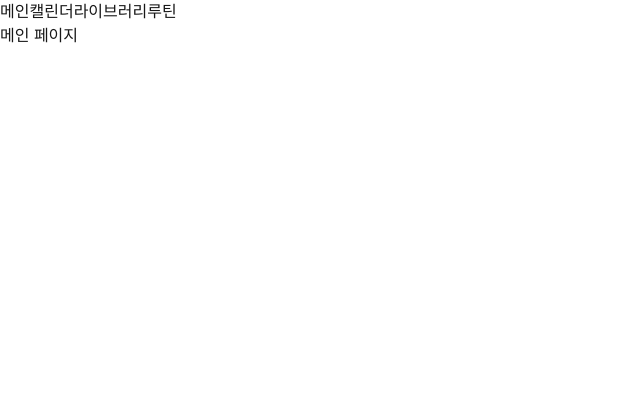
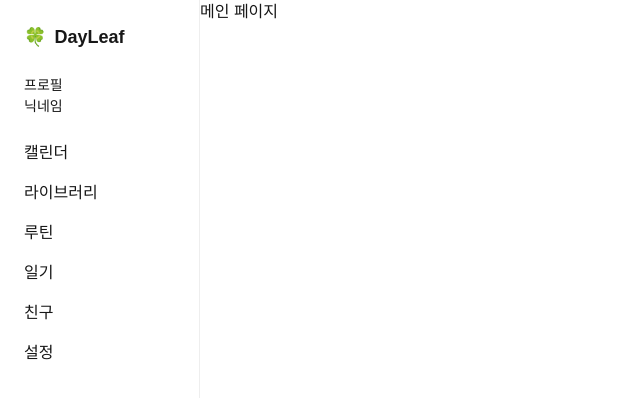
Before and after one commit to Dayleaf/Dayleaf-FE, a Next.js app: page / in a window 1280 px wide. Shown: the top 398 px of the page, without its empty margins (0-640 px from the left). Built offline with nearby package versions, Linux system fonts and the light colour scheme.

Commit message:
:lipstick:design(#5): 전역 사이드바 컴포넌트 추가

```diff
--- a/src/app/layout.tsx
+++ b/src/app/layout.tsx
@@ -1,34 +1,36 @@
-import type { Metadata } from "next";
-import { Geist, Geist_Mono } from "next/font/google";
-import "./globals.css";
-import Navbar from "@/components/layout/Navbar";
+import type { Metadata } from 'next'
+import { Geist, Geist_Mono } from 'next/font/google'
+import './globals.css'
+import Sidebar from '@/components/layout/Sidebar'
 
 const geistSans = Geist({
-  variable: "--font-geist-sans",
-  subsets: ["latin"],
-});
+  variable: '--font-geist-sans',
+  subsets: ['latin'],
+})
 
 const geistMono = Geist_Mono({
-  variable: "--font-geist-mono",
-  subsets: ["latin"],
-});
+  variable: '--font-geist-mono',
+  subsets: ['latin'],
+})
 
 export const metadata: Metadata = {
-  title: "Dayleaf",
-  description: "Dayleaf 프론트 레포지토리입니다.",
-};
+  title: 'Dayleaf',
+  description: 'Dayleaf 프론트 레포지토리입니다.',
+}
 
 export default function RootLayout({
   children,
 }: Readonly<{
-  children: React.ReactNode;
+  children: React.ReactNode
 }>) {
   return (
     <html lang="ko">
-      <body className={`${geistSans.variable} ${geistMono.variable} min-h-full flex flex-col antialiased`}>
-        <Navbar />
-        {children}
+      <body
+        className={`${geistSans.variable} ${geistMono.variable} flex min-h-screen antialiased`}
+      >
+        <Sidebar />
+        <div className="flex-1 flex flex-col">{children}</div>
       </body>
     </html>
-  );
+  )
 }
--- a/src/components/layout/Navbar.tsx
+++ /dev/null
@@ -1,12 +0,0 @@
-import Link from 'next/link'
-
-export default function Navbar() {
-  return (
-    <nav>
-      <Link href="/">메인</Link>
-      <Link href="/calendar">캘린더</Link>
-      <Link href="/library">라이브러리</Link>
-      <Link href="/routine">루틴</Link>
-    </nav>
-  )
-}
--- /dev/null
+++ b/src/components/layout/Sidebar.tsx
@@ -0,0 +1,25 @@
+import Link from 'next/link'
+import styles from './sidebar.module.css'
+
+export default function Sidebar() {
+  return (
+    <aside className={styles.sidebar}>
+      <div className={styles.logo}>
+        <span>🍀</span>
+        <span>DayLeaf</span>
+      </div>
+      <div className={styles.profile}>
+        <span>프로필</span>
+        <span>닉네임</span>
+      </div>
+      <nav className={styles.nav}>
+        <Link href="/calendar">캘린더</Link>
+        <Link href="/library">라이브러리</Link>
+        <Link href="/routine">루틴</Link>
+        <Link href="/">일기</Link>
+        <Link href="/">친구</Link>
+        <Link href="/">설정</Link>
+      </nav>
+    </aside>
+  )
+}
--- /dev/null
+++ b/src/components/layout/sidebar.module.css
@@ -0,0 +1,35 @@
+.sidebar {
+  width: 200px;
+  min-height: 100vh;
+  display: flex;
+  flex-direction: column;
+  padding: 24px;
+  border-right: 1px solid #eee;
+}
+
+.logo {
+  display: flex;
+  align-items: center;
+  gap: 8px;
+  margin-bottom: 24px;
+  font-weight: bold;
+  font-size: 18px;
+}
+
+.profile {
+  display: flex;
+  flex-direction: column;
+  margin-bottom: 24px;
+  font-size: 14px;
+}
+
+.nav {
+  display: flex;
+  flex-direction: column;
+  gap: 16px;
+}
+
+.nav a {
+  text-decoration: none;
+  color: inherit;
+}
```
